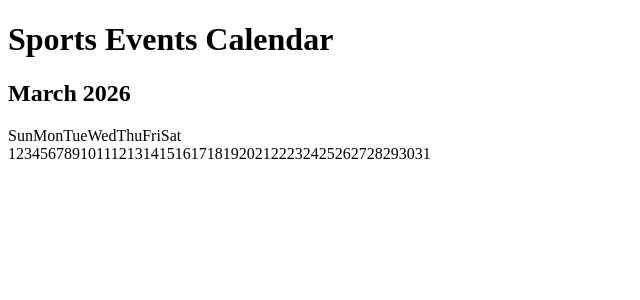
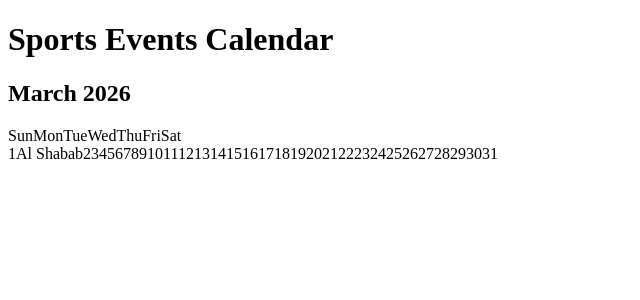
Before and after one commit to ZajacMateusz1/Sportradar, a React (Vite) app: page / in a window 1280 px wide. Shown: the top 300 px of the page, without its empty margins (0-640 px from the left). Built offline with nearby package versions, Linux system fonts and the light colour scheme.

Commit message:
Add eventsMap for O(1) lookup and render events.

```diff
--- a/src/pages/CalendarPage.tsx
+++ b/src/pages/CalendarPage.tsx
@@ -1,4 +1,5 @@
-import { useState } from "react";
+import { useState, useMemo } from "react";
+import EVENTS from "../utils/events.json";
 
 export default function CalendarPage() {
   const days = ["Sun", "Mon", "Tue", "Wed", "Thu", "Fri", "Sat"];
@@ -21,7 +22,16 @@ export default function CalendarPage() {
   const [currentYear, setCurrentYear] = useState(currentDate.getFullYear());
   const daysInMonth = new Date(currentYear, currentMonth + 1, 0).getDate();
   const firstDay = new Date(currentYear, currentMonth, 1).getDay();
-
+  const eventsMap = useMemo(() => {
+    const dateToEvents: Record<string, typeof EVENTS.data> = {};
+    EVENTS.data.forEach((event) => {
+      if (!dateToEvents[event.dateVenue]) {
+        dateToEvents[event.dateVenue] = [];
+      }
+      dateToEvents[event.dateVenue].push(event);
+    });
+    return dateToEvents;
+  }, []);
   return (
     <>
       <h1>Sports Events Calendar</h1>
@@ -36,11 +46,21 @@ export default function CalendarPage() {
         </div>
         <div className="monthDays">
           {Array.from({ length: firstDay }).map((_, index) => (
-            <span key={`empty=${index}`}></span>
+            <span key={`empty-${index}`}></span>
           ))}
-          {Array.from({ length: daysInMonth }).map((_, index) => (
-            <span key={index + 1}>{index + 1}</span>
-          ))}
+          {Array.from({ length: daysInMonth }).map((_, index) => {
+            const day = index + 1;
+            const month = currentMonth + 1;
+            const date = `${currentYear}-${month < 10 ? `0${month}` : month}-${day < 10 ? `0${day}` : day}`;
+            return (
+              <span key={day}>
+                {day}
+                {eventsMap[date]
+                  ? eventsMap[date].map((event) => event.homeTeam?.name)
+                  : ""}
+              </span>
+            );
+          })}
         </div>
       </div>
     </>
--- /dev/null
+++ b/src/utils/events.json
@@ -0,0 +1,199 @@
+{
+  "data": [
+    {
+      "season": 2024,
+      "status": "played",
+      "timeVenueUTC": "00:00:00",
+      "dateVenue": "2026-03-01",
+      "stadium": null,
+      "homeTeam": {
+        "name": "Al Shabab",
+        "officialName": "Al Shabab FC",
+        "slug": "al-shabab-fc",
+        "abbreviation": "SHA",
+        "teamCountryCode": "KSA",
+        "stagePosition": null
+      },
+      "awayTeam": {
+        "name": "Nasaf",
+        "officialName": "FC Nasaf",
+        "slug": "fc-nasaf-qarshi",
+        "abbreviation": "NAS",
+        "teamCountryCode": "UZB",
+        "stagePosition": null
+      },
+      "result": {
+        "homeGoals": 1,
+        "awayGoals": 2,
+        "winner": "Nasaf",
+        "message": null,
+        "goals": [],
+        "yellowCards": [],
+        "secondYellowCards": [],
+        "directRedCards": []
+      },
+      "stage": {
+        "id": "ROUND OF 16",
+        "name": "ROUND OF 16",
+        "ordering": 4
+      },
+      "group": null,
+      "originCompetitionId": "afc-champions-league",
+      "originCompetitionName": "AFC Champions League"
+    },
+    {
+      "season": 2024,
+      "status": "scheduled",
+      "timeVenueUTC": "16:00:00",
+      "dateVenue": "2024-01-03",
+      "stadium": null,
+      "homeTeam": {
+        "name": "Al Hilal",
+        "officialName": "Al Hilal Saudi FC",
+        "slug": "al-hilal-saudi-fc",
+        "abbreviation": "HIL",
+        "teamCountryCode": "KSA",
+        "stagePosition": null
+      },
+      "awayTeam": {
+        "name": "Shabab Al Ahli",
+        "officialName": "SHABAB AL AHLI DUBAI",
+        "slug": "shabab-al-ahli-club",
+        "abbreviation": "SAH",
+        "teamCountryCode": "UAE",
+        "stagePosition": null
+      },
+      "result": {
+        "homeGoals": 0,
+        "awayGoals": 0,
+        "winner": null,
+        "winnerId": null,
+        "message": null,
+        "goals": [],
+        "yellowCards": [],
+        "secondYellowCards": [],
+        "directRedCards": [],
+        "scoreByPeriods": null
+      },
+      "stage": {
+        "id": "ROUND OF 16",
+        "name": "ROUND OF 16",
+        "ordering": 4
+      },
+      "group": null,
+      "originCompetitionId": "afc-champions-league",
+      "originCompetitionName": "AFC Champions League"
+    },
+    {
+      "season": 2024,
+      "status": "scheduled",
+      "timeVenueUTC": "15:25:00",
+      "dateVenue": "2024-01-04",
+      "stadium": null,
+      "homeTeam": {
+        "name": "Al Duhail",
+        "officialName": "AL DUHAIL SC",
+        "slug": "al-duhail-sc",
+        "abbreviation": "DUH",
+        "teamCountryCode": "QAT",
+        "stagePosition": null
+      },
+      "awayTeam": {
+        "name": "Al Rayyan",
+        "officialName": "AL RAYYAN SC",
+        "slug": "al-rayyan-sc",
+        "abbreviation": "RYN",
+        "teamCountryCode": "QAT",
+        "stagePosition": null
+      },
+      "result": {
+        "homeGoals": 0,
+        "awayGoals": 0,
+        "winner": null,
+        "winnerId": null,
+        "message": null,
+        "goals": [],
+        "yellowCards": [],
+        "secondYellowCards": [],
+        "directRedCards": [],
+        "scoreByPeriods": null
+      },
+      "stage": {
+        "id": "ROUND OF 16",
+        "name": "ROUND OF 16",
+        "ordering": 4
+      },
+      "group": null,
+      "originCompetitionId": "afc-champions-league",
+      "originCompetitionName": "AFC Champions League"
+    },
+    {
+      "season": 2024,
+      "status": "scheduled",
+      "timeVenueUTC": "08:00:00",
+      "dateVenue": "2024-01-04",
+      "stadium": null,
+      "homeTeam": {
+        "name": "Al Faisaly",
+        "officialName": "Al Faisaly FC",
+        "slug": "al-faisaly-fc",
+        "abbreviation": "FAI",
+        "teamCountryCode": "KSA",
+        "stagePosition": null
+      },
+      "awayTeam": {
+        "name": "Foolad",
+        "officialName": "FOOLAD KHOUZESTAN FC",
+        "slug": "foolad-khuzestan-fc",
+        "abbreviation": "FLD",
+        "teamCountryCode": "IRN",
+        "stagePosition": null
+      },
+      "result": {
+        "homeGoals": 0,
+        "awayGoals": 0,
+        "winner": null,
+        "winnerId": null,
+        "message": null,
+        "goals": [],
+        "yellowCards": [],
+        "secondYellowCards": [],
+        "directRedCards": [],
+        "scoreByPeriods": null
+      },
+      "stage": {
+        "id": "ROUND OF 16",
+        "name": "ROUND OF 16",
+        "ordering": 4
+      },
+      "group": null,
+      "originCompetitionId": "afc-champions-league",
+      "originCompetitionName": "AFC Champions League"
+    },
+    {
+      "season": 2024,
+      "status": "scheduled",
+      "timeVenueUTC": "00:00:00",
+      "dateVenue": "2024-01-19",
+      "stadium": null,
+      "homeTeam": null,
+      "awayTeam": {
+        "name": "Urawa Reds",
+        "officialName": "Urawa Red Diamonds",
+        "slug": "urawa-red-diamonds",
+        "abbreviation": "RED",
+        "teamCountryCode": "JPN",
+        "stagePosition": null
+      },
+      "result": null,
+      "stage": {
+        "id": "FINAL",
+        "name": "FINAL",
+        "ordering": 7
+      },
+      "group": null,
+      "originCompetitionId": "afc-champions-league",
+      "originCompetitionName": "AFC Champions League"
+    }
+  ]
+}
```
